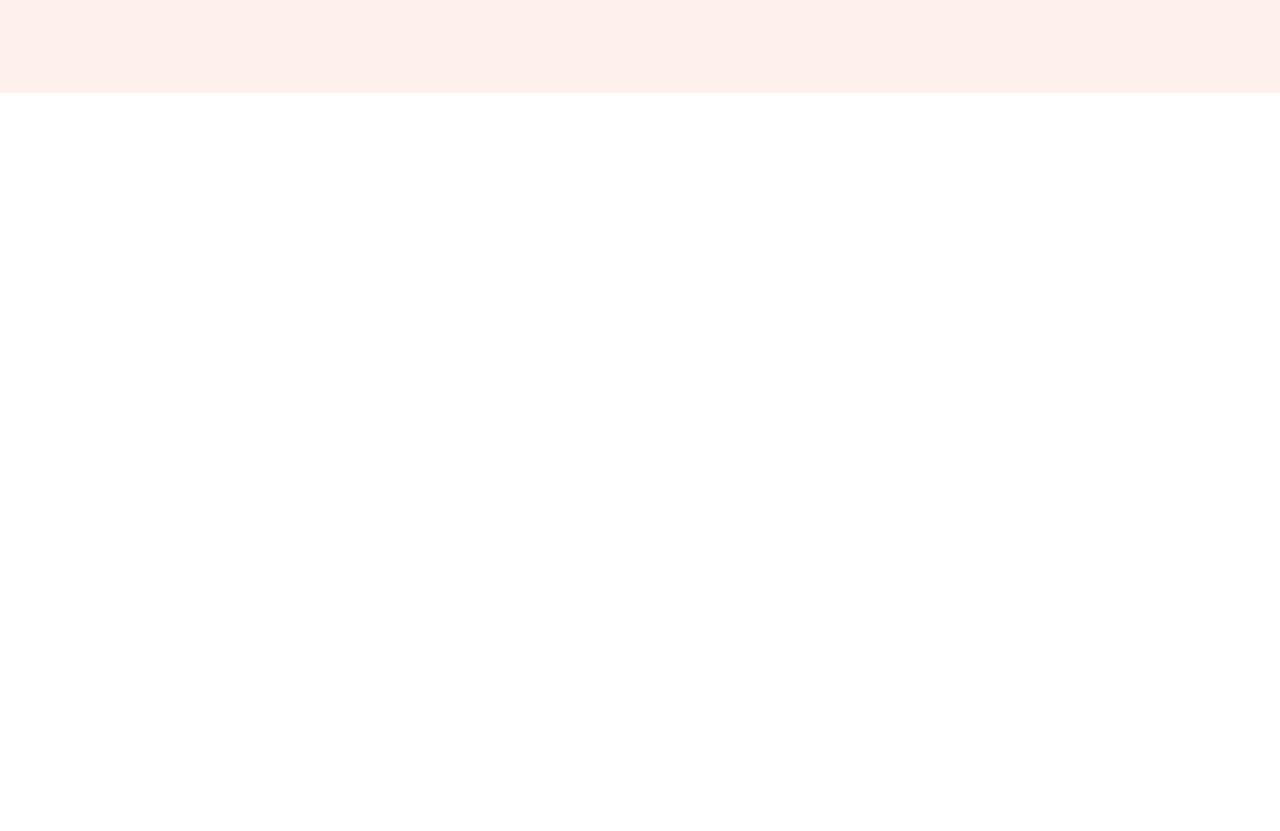
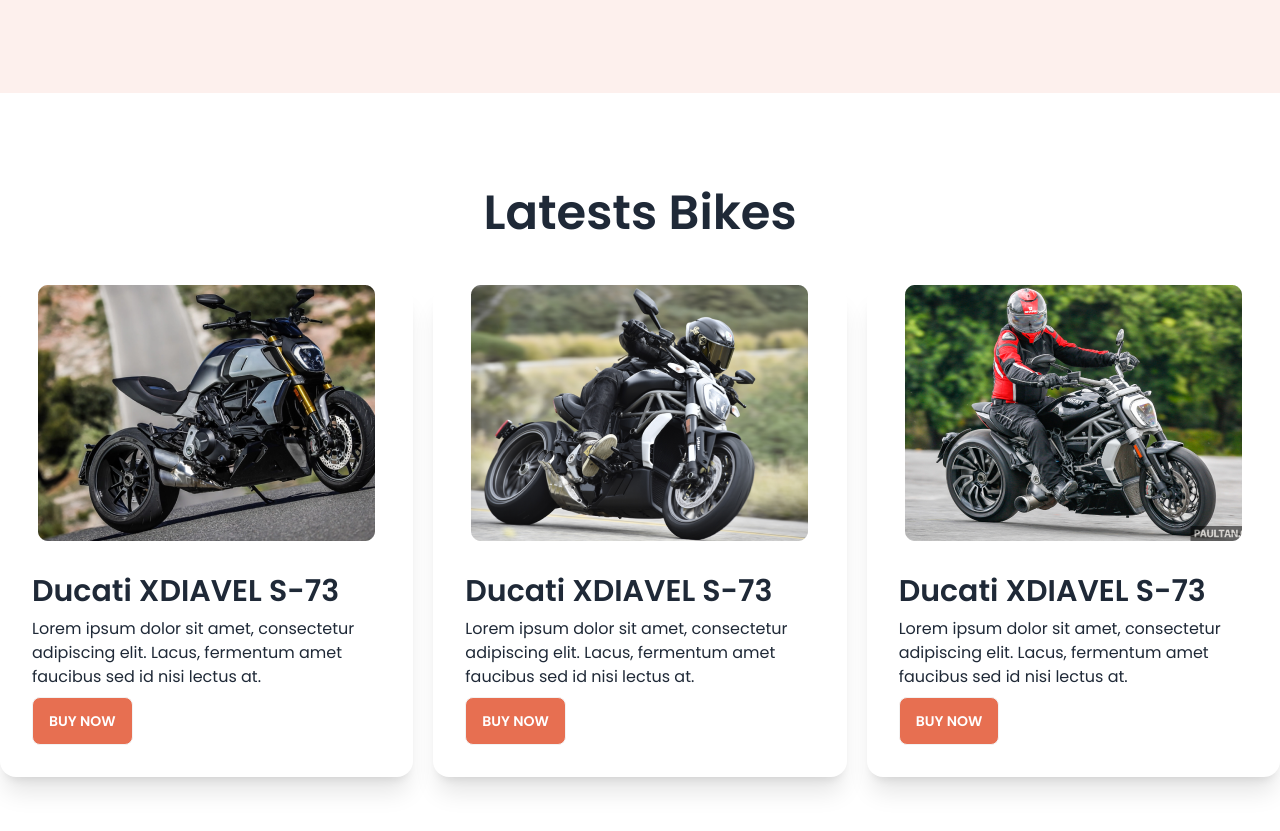
Before and after one commit to Tanvir29122005/biker-zone-with-daisyui, a plain HTML site: page index.html in a window 1280 px wide. Shown: the part 529-1360 px from the top of the page. Before the commit the page ends 800 px from the top, so only its background shows below. Drawn offline with nearby package versions, Linux system fonts and the light colour scheme.

Commit message:
added the latest news

```diff
--- a/index.html
+++ b/index.html
@@ -12,8 +12,7 @@
   <!-- google fonts poppins -->
   <link rel="preconnect" href="https://fonts.googleapis.com">
   <link rel="preconnect" href="https://fonts.gstatic.com" crossorigin>
-    <link href="https://fonts.googleapis.com/css2?family=Poppins:wght@400;500;600;700;800&display=swap"
-        rel="stylesheet">
+  <link href="https://fonts.googleapis.com/css2?family=Poppins:wght@400;500;600;700;800&display=swap" rel="stylesheet">
 
   <!-- tailwind custom classes -->
   <script>
@@ -37,6 +36,7 @@
   </style>
 
 </head>
+
 <body class="fonts-poppins">
   <header class="md:container md:mx-auto">
     <nav>
@@ -46,8 +46,7 @@
             <label tabindex="0" class="btn btn-ghost lg:hidden">
               <svg xmlns="http://www.w3.org/2000/svg" class="h-5 w-5" fill="none" viewBox="0 0 24 24"
                 stroke="currentColor">
-                                <path stroke-linecap="round" stroke-linejoin="round" stroke-width="2"
-                                    d="M4 6h16M4 12h8m-8 6h16" />
+                <path stroke-linecap="round" stroke-linejoin="round" stroke-width="2" d="M4 6h16M4 12h8m-8 6h16" />
               </svg>
             </label>
             <ul tabindex="0"
@@ -80,7 +79,8 @@
         <div class="flex flex-col lg:flex-row gap-20 p-4 lg:p-24">
           <div class="space-y-7 flex-1">
             <h2 class="text-2xl lg:text-6xl font-bold">Ride-on R15 V4<br>with Smile</h2>
-                  <p>Amet minim mollit non deserunt ullamco est sit aliqua dolor do amet sint. Velit officia consequat duis enim velit mollit.</p>
+            <p>Amet minim mollit non deserunt ullamco est sit aliqua dolor do amet sint. Velit officia consequat duis
+              enim velit mollit.</p>
             <button class="btn bg-bike-primary text-white">Purchase</button>
           </div>
           <div class="flex-1">
@@ -97,7 +97,8 @@
         <div class="flex flex-col lg:flex-row gap-20 p-4 lg:p-24">
           <div class="space-y-7 flex-1">
             <h2 class="text-2xl lg:text-6xl font-bold">Ride-on R15 V4<br>with Smile</h2>
-                  <p>Amet minim mollit non deserunt ullamco est sit aliqua dolor do amet sint. Velit officia consequat duis enim velit mollit.</p>
+            <p>Amet minim mollit non deserunt ullamco est sit aliqua dolor do amet sint. Velit officia consequat duis
+              enim velit mollit.</p>
             <button class="btn bg-bike-primary text-white">Purchase</button>
           </div>
           <div class="flex-1">
@@ -114,7 +115,8 @@
         <div class="flex flex-col lg:flex-row gap-20 p-4 lg:p-24">
           <div class="space-y-7 flex-1">
             <h2 class="text-2xl lg:text-6xl font-bold">Ride-on R15 V4<br>with Smile</h2>
-                  <p>Amet minim mollit non deserunt ullamco est sit aliqua dolor do amet sint. Velit officia consequat duis enim velit mollit.</p>
+            <p>Amet minim mollit non deserunt ullamco est sit aliqua dolor do amet sint. Velit officia consequat duis
+              enim velit mollit.</p>
             <button class="btn bg-bike-primary text-white">Purchase</button>
           </div>
           <div class="flex-1">
@@ -131,7 +133,8 @@
         <div class="flex flex-col lg:flex-row gap-20 p-4 lg:p-24">
           <div class="space-y-7 flex-1">
             <h2 class="text-2xl lg:text-6xl font-bold">Ride-on R15 V4<br>with Smile</h2>
-                  <p>Amet minim mollit non deserunt ullamco est sit aliqua dolor do amet sint. Velit officia consequat duis enim velit mollit.</p>
+            <p>Amet minim mollit non deserunt ullamco est sit aliqua dolor do amet sint. Velit officia consequat duis
+              enim velit mollit.</p>
             <button class="btn bg-bike-primary text-white">Purchase</button>
           </div>
           <div class="flex-1">
@@ -146,9 +149,51 @@
     </div>
   </header>
   <main class="md:container md:mx-auto">
+    <!-- featured bike -->
     <section>
-        <!-- featured bike -->
 
+    </section>
+    <!-- latests news -->
+    <section class="my-24">
+      <h3 class="text-5xl mb-12 font-semibold text-center">Latests Bikes</h3>
+      <div class="grid gap-5 grid-cols-1 md:grid-cols-2 lg:grid-cols-3">
+        <!-- first card -->
+        <div class="card bg-base-100 shadow-xl">
+          <figure><img src="/images/others/latest1.png" alt="Shoes" /></figure>
+          <div class="card-body">
+            <h2 class="card-title text-3xl">Ducati XDIAVEL S-73</h2>
+            <p>Lorem ipsum dolor sit amet, consectetur adipiscing elit. Lacus, fermentum amet faucibus sed id nisi
+              lectus at.</p>
+            <div class="card-actions">
+              <button class="btn bg-bike-primary text-white">Buy Now</button>
+            </div>
+          </div>
+        </div>
+        <!-- second card -->
+        <div class="card bg-base-100 shadow-xl">
+          <figure><img src="/images/others/latest2.png" alt="Shoes" /></figure>
+          <div class="card-body">
+            <h2 class="card-title text-3xl">Ducati XDIAVEL S-73</h2>
+            <p>Lorem ipsum dolor sit amet, consectetur adipiscing elit. Lacus, fermentum amet faucibus sed id nisi
+              lectus at.</p>
+            <div class="card-actions">
+              <button class="btn bg-bike-primary text-white">Buy Now</button>
+            </div>
+          </div>
+        </div>
+        <!-- third card -->
+        <div class="card bg-base-100 shadow-xl">
+          <figure><img src="/images/others/latest3.png" alt="Shoes" /></figure>
+          <div class="card-body">
+            <h2 class="card-title text-3xl">Ducati XDIAVEL S-73</h2>
+            <p>Lorem ipsum dolor sit amet, consectetur adipiscing elit. Lacus, fermentum amet faucibus sed id nisi
+              lectus at.</p>
+            <div class="card-actions">
+              <button class="btn bg-bike-primary text-white">Buy Now</button>
+            </div>
+          </div>
+        </div>
+      </div>
     </section>
   </main>
   <footer>
```
Lines whose indentation alone changed are shown as unchanged.
